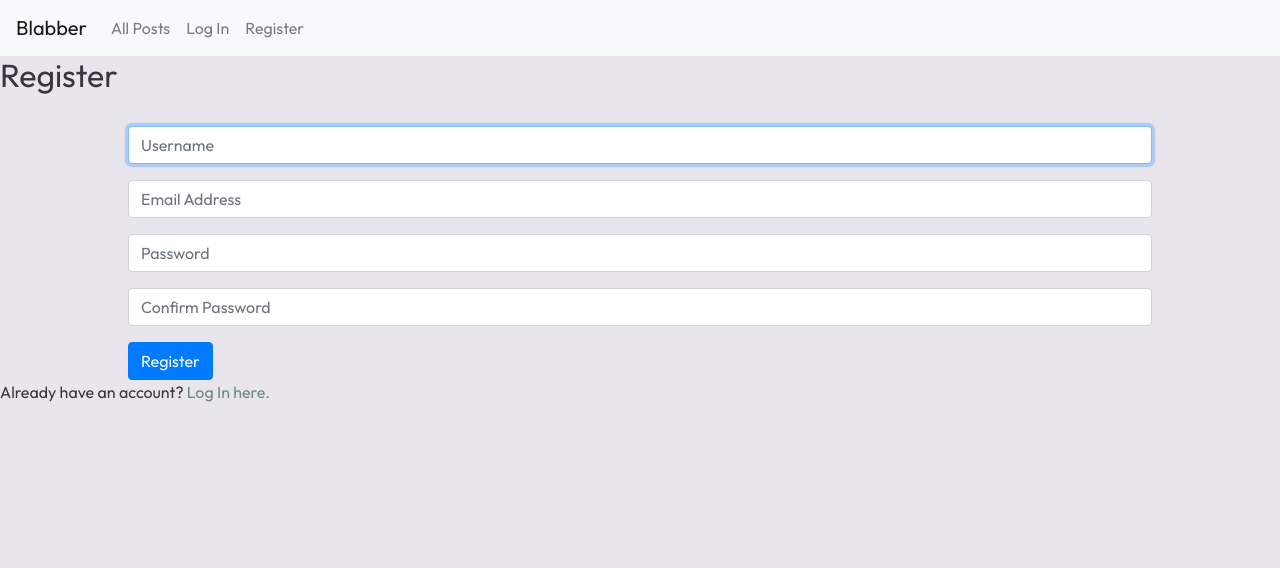
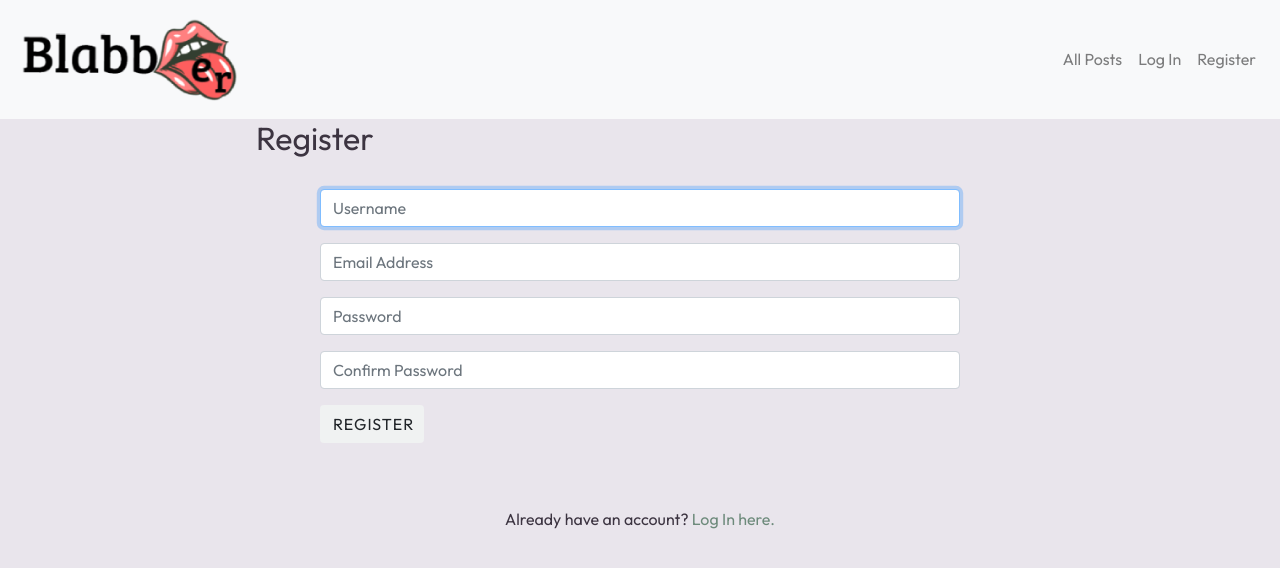
Before and after one commit to JoeyF92/CS50-Blabber, a Django app: page /register in a window 1280 px wide. Shown: the top 568 px of the page. Run offline with Django 3.2, Linux system fonts and the light colour scheme; some libraries are stand-ins or nearby versions.

Commit message:
project complete

```diff
--- a/network/static/network/index.js
+++ b/network/static/network/index.js
@@ -326,7 +326,7 @@ document.addEventListener('DOMContentLoaded', function() {
         input.id = "postInput";
         input.name = "post";
         input.style.width = "70%";
-        input.placeholder = e.target.dataset.formContent;
+        //input.placeholder = e.target.dataset.formContent;
 
         // Get the CSRF token from the cookie
         const csrfToken = Cookies.get('csrftoken');
--- a/network/static/network/styles.css
+++ b/network/static/network/styles.css
@@ -21,6 +21,10 @@
   background-color: rgba(255, 0, 0, 0.2169);
 }
 
+.navbar {
+  justify-content: space-between;
+}
+
 body {
   background-color: #e9e5ec;
   color: #3c3441;
@@ -28,8 +32,17 @@ body {
   font-weight: 400;
 }
 
+#logo {
+  width: 14rem;
+}
+
 a {
   color: #6d8a7b;
+}
+
+h4, #following-no, #followers-no {
+  font-weight: 400;
+  font-style: bold;
 }
 
 button {
@@ -222,6 +235,30 @@ p {
   animation-fill-mode: forwards;
 }
 
+.sign-in-form {
+  width: 50vw;
+}
+
+.signin-block {
+  width: 60vw;
+  margin: auto;
+}
+
+#login-p {
+  text-align: center;
+  margin: auto;
+  margin-top: 4rem;
+  display: block;
+}
+
+.message {
+  text-align: center;
+}
+
+.btn {
+  background-color: #F0F2F2;
+}
+
 @keyframes remove-post {
   0% {
     opacity: 1;
@@ -317,8 +354,8 @@ p {
   }
 }
 @media (max-width: 400px) {
-  button {
-    width: 4rem !important;
+  #logo {
+    width: 8rem;
   }
   .left-post {
     width: 50% !important;
@@ -338,4 +375,12 @@ p {
   #following-no, #followers-no {
     font-size: 0.8rem !important;
   }
+  button {
+    width: 8rem !important;
+  }
+  .btn-log {
+    margin: auto !important;
+    text-align: center !important;
+    display: block;
+  }
 }/*# sourceMappingURL=styles.css.map */
--- a/network/static/network/styles.scss
+++ b/network/static/network/styles.scss
@@ -36,6 +36,11 @@ $border: rgb(209, 209, 209);
     background-color: rgba(255, 0, 0, 0.2169);
 }
 
+.navbar{
+    justify-content: space-between;
+}
+
+
 body{
     background-color: $color3;
     color: $color5;
@@ -43,8 +48,17 @@ body{
     font-weight: 400;
 }
 
+#logo{
+    width: 14rem;
+}
+
 a{
     color: $links;
+}
+
+h4, #following-no, #followers-no{
+    font-weight: 400;
+    font-style: bold;
 }
 
 button{
@@ -263,6 +277,31 @@ p{
     animation-fill-mode: forwards;
 }
 
+.sign-in-form{
+    width: 50vw;;
+}
+
+.signin-block{
+    width: 60vw;
+    margin: auto;
+}
+
+#login-p{
+    text-align: center;
+    margin: auto;
+    margin-top: 4rem;
+    display: block;
+}
+
+.message{
+    text-align: center;
+}
+
+.btn{
+    background-color: $color1;
+}
+
+
 @keyframes remove-post{
     0%{
         opacity: 1;
@@ -365,8 +404,8 @@ p{
 }
 
 @media (max-width: 400px) {
-    button{
-        width: 4rem !important;
+    #logo{
+        width: 8rem;
     }
     .left-post{
         width: 50% !important;
@@ -388,4 +427,12 @@ p{
     #following-no, #followers-no{
         font-size: 0.8rem !important;
     }
+    button{
+        width: 8rem !important;
+    }
+    .btn-log{
+        margin: auto !important;
+        text-align: center !important;
+        display: block;
+    }
   }
--- a/network/templates/network/layout.html
+++ b/network/templates/network/layout.html
@@ -18,7 +18,9 @@
     <body>
 
         <nav class="navbar navbar-expand-lg navbar-light bg-light">
-            <a class="navbar-brand" href="{% url 'index' %}">Blabber</a>
+            <a class="navbar-brand" href="{% url 'index' %}">
+                <img id="logo" src="{% static 'logo.png' %}" alt="Logo">
+            </a>
 
             <div>
               <ul class="navbar-nav mr-auto">
--- a/network/templates/network/register.html
+++ b/network/templates/network/register.html
@@ -2,13 +2,15 @@
 
 {% block body %}
 
+    <section class="signin-block">
+        {% if message %}
+            <div class="message">{{ message }}</div>
+        {% endif %}
+
         <h2>Register</h2>
 
-    {% if message %}
-        <div>{{ message }}</div>
-    {% endif %}
 
-    <form action="{% url 'register' %}" method="post">
+        <form class="sign-in-form" action="{% url 'register' %}" method="post">
             {% csrf_token %}
             <div class="form-group">
                 <input class="form-control" autofocus type="text" name="username" placeholder="Username">
@@ -22,9 +24,9 @@
             <div class="form-group">
                 <input class="form-control" type="password" name="confirmation" placeholder="Confirm Password">
             </div>
-        <input class="btn btn-primary" type="submit" value="Register">
+            <button class="btn btn-default btn-log" type="register" value="Register">Register</button>
         </form>
 
-    Already have an account? <a href="{% url 'login' %}">Log In here.</a>
-
+        <p id="login-p">Already have an account? <a href="{% url 'login' %}">Log In here.</a></p>
+    </section>
 {% endblock %}
```
Also changed, not shown: network/templates/network/login.html (+11 -7 lines), network/templates/network/oops.html (deleted, +0 -9 lines), network/views.py (+0 -12 lines), db.sqlite3, network/static/logo.png (added), project4/settings.py (line endings or trailing spaces), 1 other file. Lines whose indentation alone changed are shown as unchanged.
